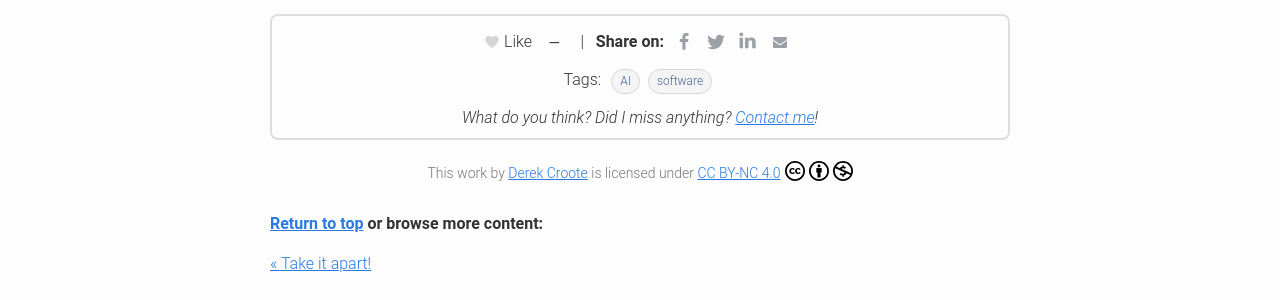
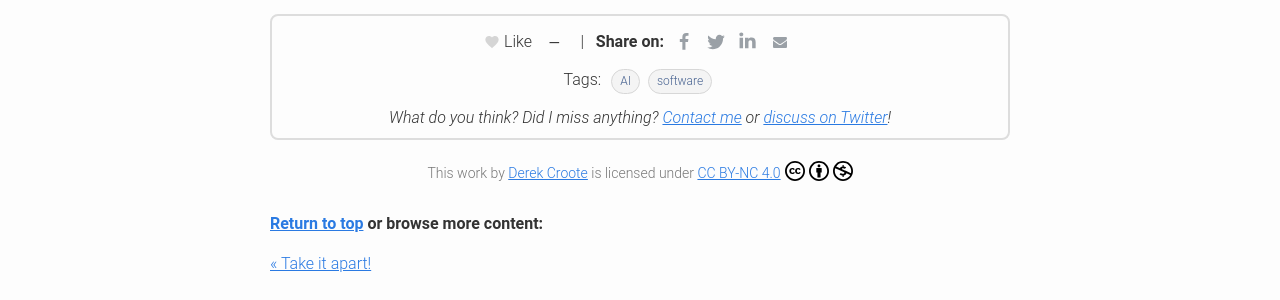
Before and after one commit to dcroote/dcroote.github.io, a Jekyll site: the page built from _posts/2026-06-07-where-ai-is-useful.md, in a window 1280 px wide. Shown: the part 1306-1606 px from the top of the page. Built offline with Jekyll 4.4.1, drawn with Linux system fonts in a browser that asks for light colours; some web fonts are replaced; some of the changed lines change nothing that is shown.

Commit message:
chore: add twitter link for AI useful post

```diff
--- a/_posts/2026-06-07-where-ai-is-useful.md
+++ b/_posts/2026-06-07-where-ai-is-useful.md
@@ -7,6 +7,7 @@ comments: false
 description: Is AI taking everyone's job? The truth bears a more moderate tone, but AI is an increasingly useful tool. Here I provide scenarios where I've found AI useful.
 tags: [AI, software]
 last_modified_at: 2026-06-09 08:21:00 -0700
+discuss_on_twitter: https://x.com/DerekCroote/status/2066559755997577476
 ---
 
 I think <a href="https://mastodon.social/@danielpunkass/116639318125898071" target="_blank">Daniel Jalkut</a> has captured the AI zeitgeist:
```
